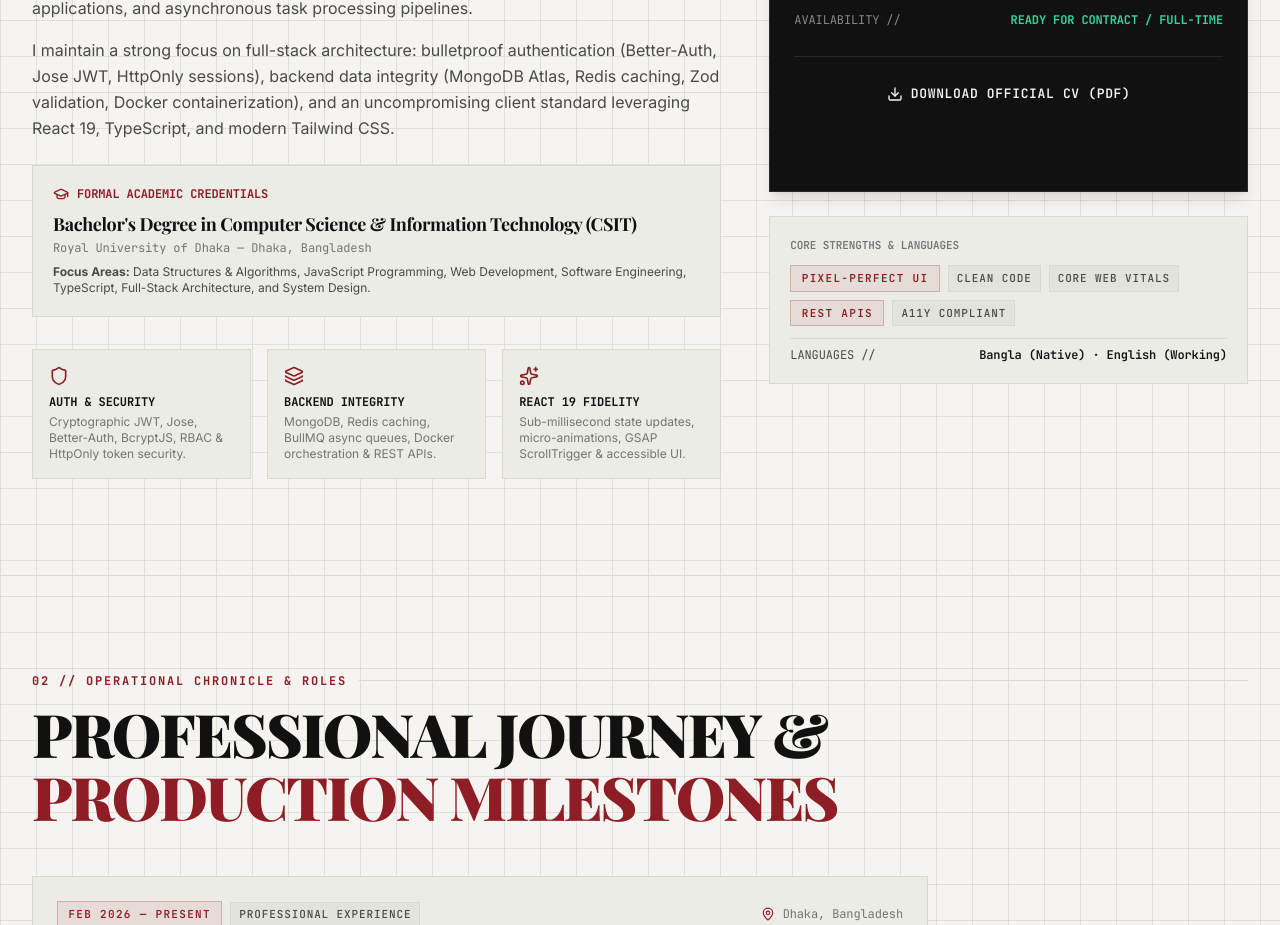
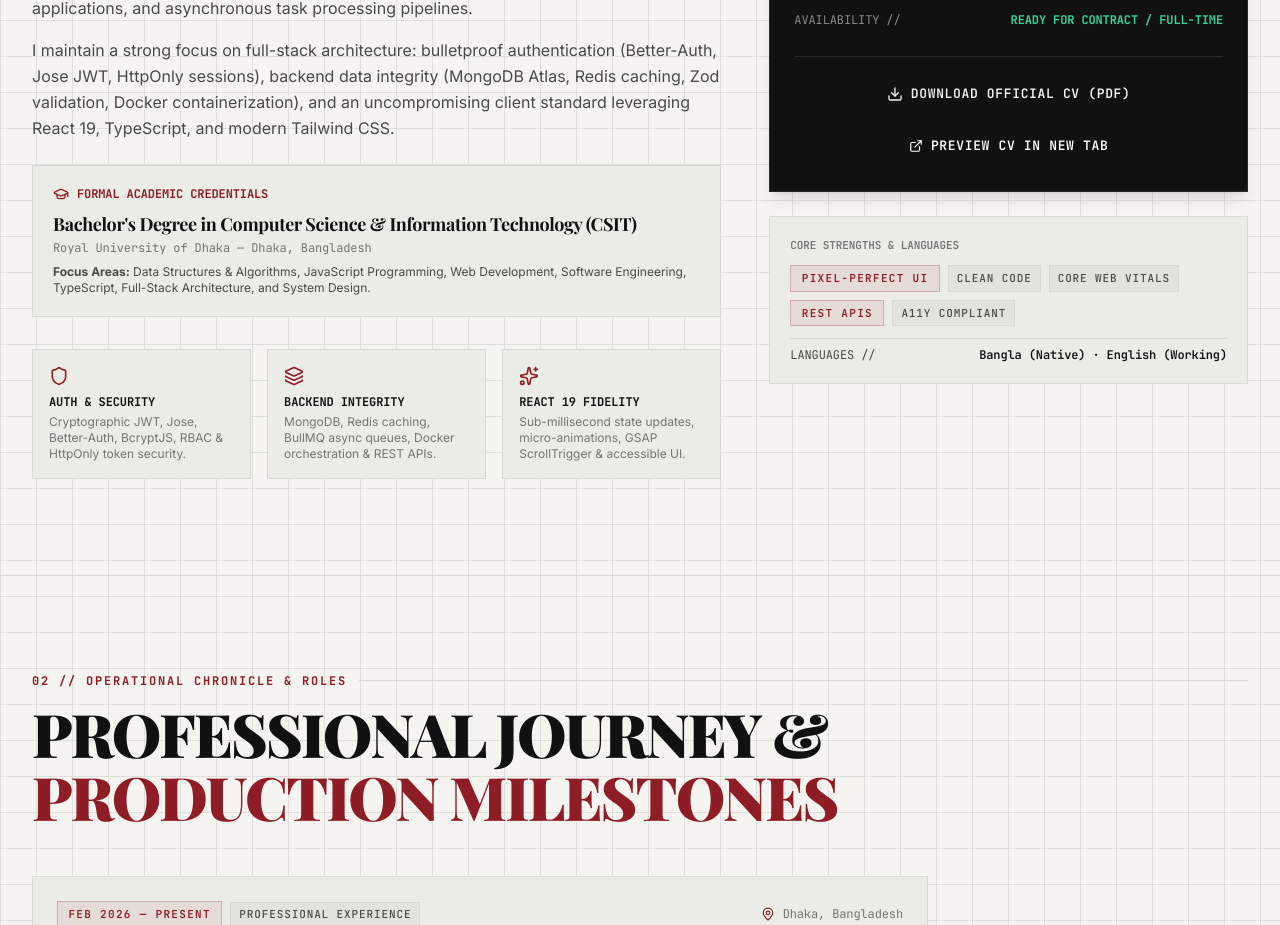
Before and after one commit to SamiumBashir/portfolo-site, a React (Vite) app: page / in a window 1280 px wide. Shown: the part 1600-2525 px from the top of the page. Built offline with nearby package versions, Linux system fonts and the light colour scheme; no server answers; a web font is replaced by a local one.

Commit message:
style: ensure preview CV link text is crisp white in Profile component

```diff
--- a/src/components/Profile.jsx
+++ b/src/components/Profile.jsx
@@ -149,7 +149,7 @@ export default function Profile() {
                   href="./Samium_Bashir_Badhan_CV.pdf"
                   target="_blank"
                   rel="noreferrer"
-                  className="w-full btn-editorial-outline text-center flex items-center justify-center gap-2 py-2.5 text-xs text-white border-[#333333] hover:border-[#8F1D25]"
+                  className="w-full btn-editorial-outline text-center flex items-center justify-center gap-2 py-2.5 text-xs !text-white border-[#333333] hover:border-[#8F1D25]"
                 >
                   <ExternalLink className="w-3.5 h-3.5" /> PREVIEW CV IN NEW TAB
                 </a>
```
